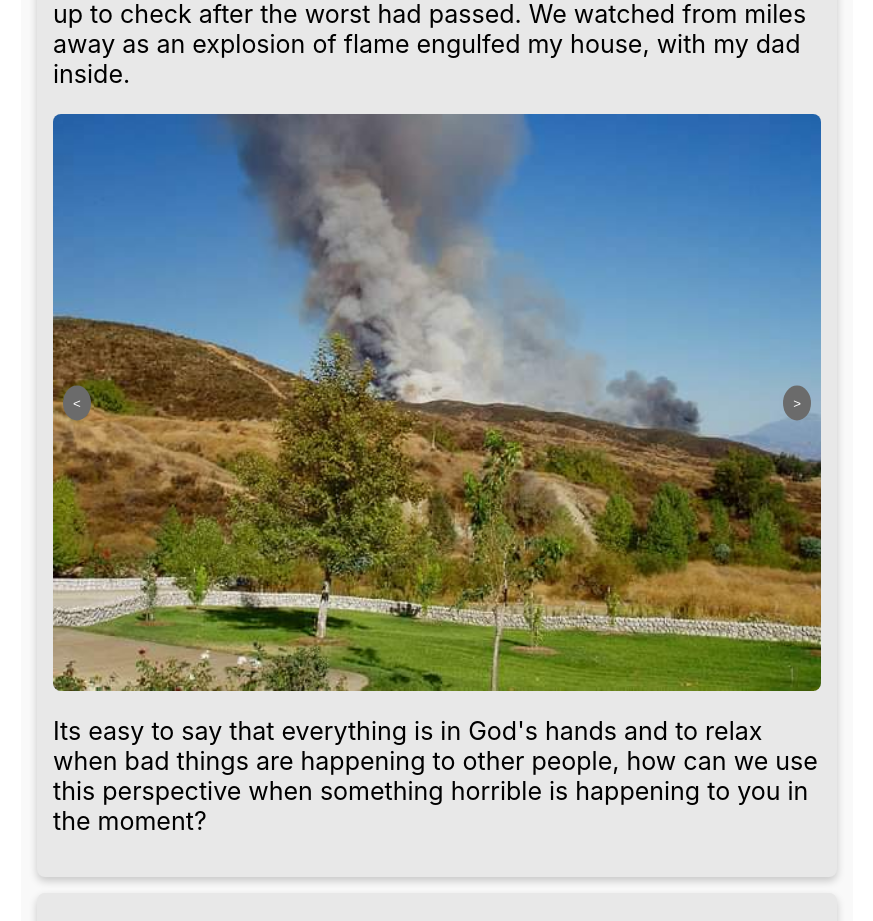
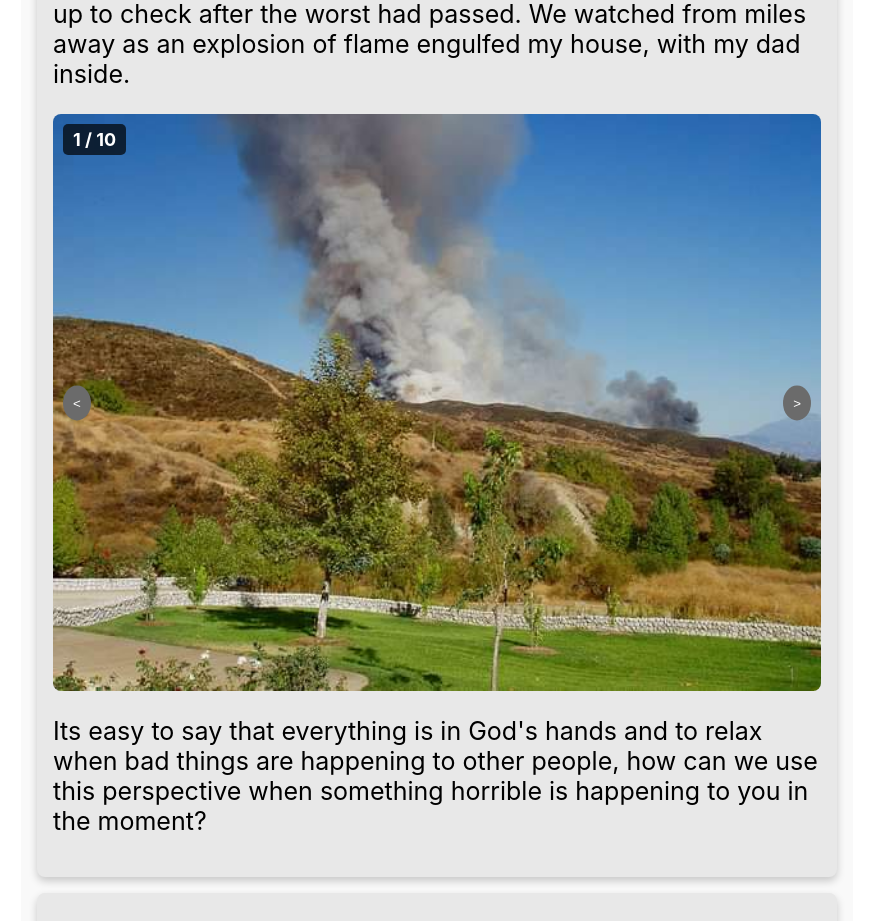
Before and after one commit to wyattlarson/me, a React (Create React App) app: page /lessons/bestill in a window 1280 px wide. Shown: the part 1633-2554 px from the top of the page, without its empty margins (203-1076 px from the left). Built offline with nearby package versions, Linux system fonts and the light colour scheme.

Commit message:
Update bestill.tsx

```diff
--- a/src/Apps/Eq/lessons/bestill.tsx
+++ b/src/Apps/Eq/lessons/bestill.tsx
@@ -100,6 +100,18 @@ const CarouselContainer = styled.div`
 const CarouselImage = styled.img`
   width: 100%;
   border-radius: 8px;
+`;
+
+const NumberOverlay = styled.div`
+  position: absolute;
+  top: 10px;
+  left: 10px;
+  color: white;
+  background-color: rgba(0, 0, 0, 0.7); /* Semi-transparent background */
+  padding: 5px 10px;
+  border-radius: 5px;
+  font-size: 18px;
+  font-weight: bold;
 `;
 
 const Arrow = styled.button`
@@ -225,6 +237,9 @@ function BeStill(props: any) {
 
           <CarouselContainer>
             <CarouselImage src={images[currentIndex]} alt="Carousel" />
+            <NumberOverlay>
+              {currentIndex + 1} / {images.length}
+            </NumberOverlay>
             <LeftArrow onClick={goToPrevious}>&lt;</LeftArrow>
             <RightArrow onClick={goToNext}>&gt;</RightArrow>
           </CarouselContainer>
```
